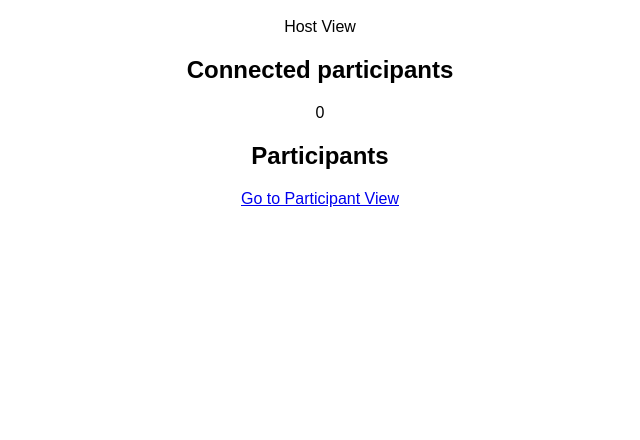
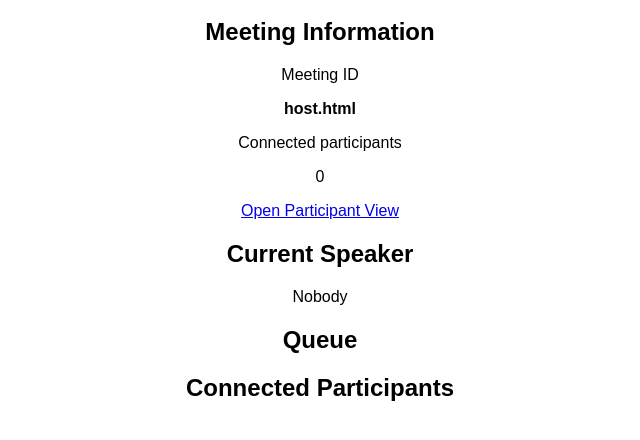
Before and after one commit to johannesrauschenberger/SpeakerQueue, a website: page public/host.html in a window 1280 px wide. Shown: the part 100-540 px from the top of the page, without its empty margins (320-960 px from the left). Drawn offline with nearby package versions, Linux system fonts and the light colour scheme; no server answers.

Commit message:
Checkpoint 6 - Host layout structure

```diff
--- a/public/host.html
+++ b/public/host.html
@@ -6,21 +6,40 @@
     <title>DebateQueue - Host</title>
     <link rel="stylesheet" href="/style.css">
 </head>
+
 <body>
-
 <h1>DebateQueue</h1>
 
-<p>Host View</p>
+<section>
+    <h2>Meeting Information</h2>
 
-<h2>Connected participants</h2>
-<p id="participant-count">0</p>
-<h2>Participants</h2>
-<ul id="participant-list"></ul>
+    <p>Meeting ID</p>
+    <p><strong id="meeting-id-display"></strong></p>
 
-<a id="join-link" href="#">Go to Participant View</a>
+    <p>Connected participants</p>
+    <p id="participant-count">0</p>
+
+    <a id="join-link" href="#">Open Participant View</a>
+</section>
+
+<section>
+    <h2>Current Speaker</h2>
+    <p id="current-speaker">Nobody</p>
+</section>
+
+<section>
+    <h2>Queue</h2>
+    <ol id="queue-list"></ol>
+</section>
+
+<section>
+    <h2>Connected Participants</h2>
+    <ul id="participant-list"></ul>
+</section>
 
 <script src="/socket.io/socket.io.js"></script>
 <script src="/js/common.js"></script>
 <script src="/js/host.js"></script>
 </body>
+
 </html>
--- a/public/js/host.js
+++ b/public/js/host.js
@@ -4,9 +4,14 @@ document.addEventListener("DOMContentLoaded", () => {
     const joinLink = document.getElementById("join-link");
     const participantCount = document.getElementById("participant-count");
     const participantList = document.getElementById("participant-list");
+    const meetingIdDisplay = document.getElementById("meeting-id-display");
 
     if (joinLink && meetingId) {
         joinLink.href = `/join/${meetingId}`;
+    }
+
+    if (meetingIdDisplay && meetingId) {
+        meetingIdDisplay.textContent = meetingId;
     }
 
     socket.emit("join-meeting", {
```
